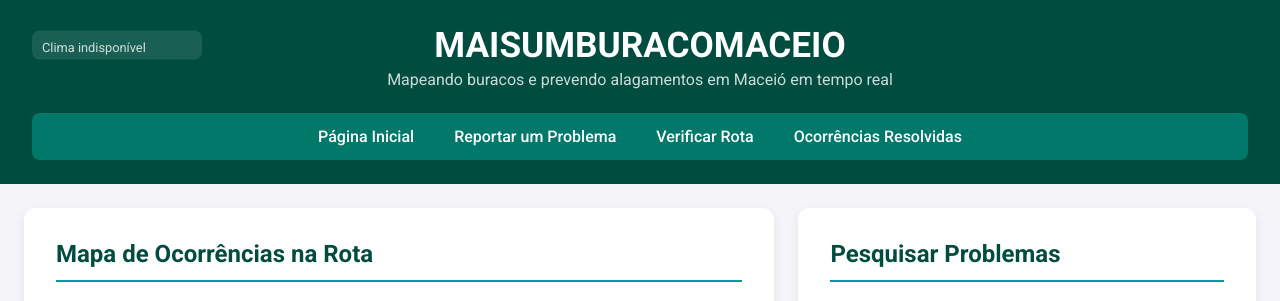
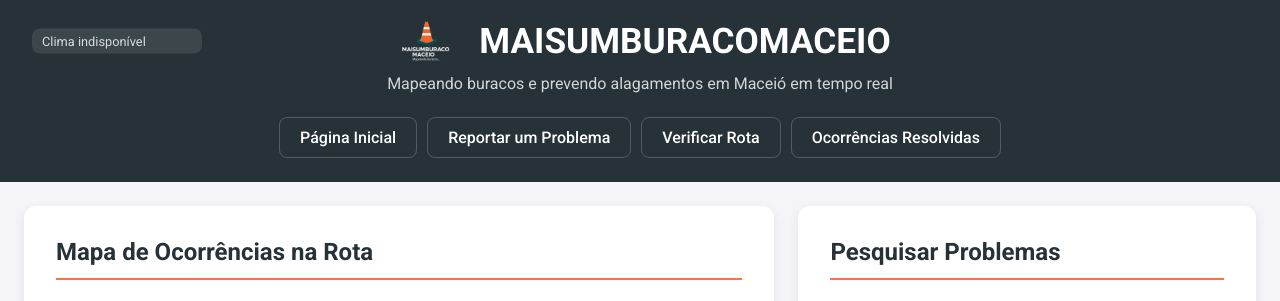
Before and after one commit to gallothiago/maisumburaco, a Flask app: page /rota in a window 1280 px wide. Shown: the top 301 px of the page. Run offline with Flask 3, Linux system fonts and the light colour scheme; data that the repository does not hold is empty; some libraries are stand-ins or nearby versions.

Commit message:
ajustes finais de estilo + logo

```diff
--- a/static/css/style.css
+++ b/static/css/style.css
@@ -2,14 +2,15 @@
 @import url('https://fonts.googleapis.com/css2?family=Roboto:wght@400;500;700&display=swap');
 
 :root {
-    --primary-color: #00796b; /* Verde principal */
-    --primary-dark: #004d40;   /* Verde escuro para hover e header */
-    --accent-color: #0097a7;   /* Azul ciano para destaques */
-    --danger-color: #d32f2f;   /* Vermelho para alertas e botões de exclusão */
-    --light-gray: #f4f4f9;     /* Cor de fundo principal */
-    --medium-gray: #e0e0e0;    /* Cor de bordas suaves */
-    --dark-gray: #424242;      /* Cor de texto principal */
-    --text-light: #616161;     /* Cor de texto secundário */
+    /* Nova paleta de cores baseada no logotipo */
+    --primary-color: #FF7043; /* Laranja vibrante do cone */
+    --primary-dark: #F4511E;   /* Laranja mais escuro para hover */
+    --dark-color: #263238;     /* Cinza-asfalto escuro da base do logo */
+    --danger-color: #d32f2f;   /* Vermelho para alertas */
+    --light-gray: #f4f4f9;     /* Fundo principal */
+    --medium-gray: #e0e0e0;    /* Bordas suaves */
+    --dark-gray: #424242;      /* Texto principal */
+    --text-light: #616161;     /* Texto secundário */
     --white: #ffffff;
     --shadow: 0 4px 12px rgba(0, 0, 0, 0.08);
 }
@@ -27,9 +28,9 @@ body {
 
 /* --- CABEÇALHO E NAVEGAÇÃO --- */
 header {
-    background: var(--primary-dark);
+    background: var(--dark-color);
     color: var(--white);
-    padding: 1.5rem 2rem;
+    padding: 1rem 2rem 1.5rem;
     text-align: center;
 }
 .header-top {
@@ -37,22 +38,50 @@ header {
     align-items: center;
     justify-content: center;
     position: relative;
+    margin-bottom: 0.5rem;
 }
-header h1 { margin: 0; font-size: 2.2rem; font-weight: 700; flex-grow: 1; }
-header h1 a { color: var(--white); text-decoration: none; }
-header p { margin: 0.25rem 0 0; font-size: 1rem; color: rgba(255, 255, 255, 0.8); }
+.logo-link {
+    display: flex;
+    align-items: center; /* Chave para o alinhamento vertical */
+    gap: 15px;
+    text-decoration: none;
+    color: var(--white);
+}
+.header-logo {
+    height: 50px;
+    width: auto;
+}
+header h1 {
+    margin: 0;
+    font-size: 2.2rem;
+    font-weight: 700;
+}
+header p { margin: 0; font-size: 1rem; color: rgba(255, 255, 255, 0.8); }
 
 .main-nav {
     width: 100%;
-    background-color: var(--primary-color);
+    background-color: transparent;
     margin-top: 1.5rem;
     border-radius: 8px;
 }
-.main-nav ul { list-style-type: none; padding: 0; margin: 0; display: flex; justify-content: center; flex-wrap: wrap; }
-.main-nav ul li a { display: block; color: var(--white); text-align: center; padding: 14px 20px; text-decoration: none; font-weight: 500; transition: background-color 0.3s; border-radius: 8px; }
-.main-nav ul li a:hover { background-color: var(--primary-dark); }
+.main-nav ul { list-style-type: none; padding: 0; margin: 0; display: flex; justify-content: center; flex-wrap: wrap; gap: 10px; }
+.main-nav ul li a {
+    display: block;
+    color: var(--white);
+    text-align: center;
+    padding: 10px 20px;
+    text-decoration: none;
+    font-weight: 500;
+    transition: background-color 0.3s, border-color 0.3s;
+    border-radius: 8px;
+    border: 1px solid rgba(255, 255, 255, 0.2);
+}
+.main-nav ul li a:hover {
+    background-color: var(--primary-color);
+    border-color: var(--primary-color);
+}
 
-/* --- NOVO WIDGET DE CLIMA NO CABEÇALHO --- */
+/* --- WIDGET DE CLIMA NO CABEÇALHO --- */
 #header-weather-widget {
     position: absolute;
     left: 0;
@@ -68,22 +97,10 @@ header p { margin: 0.25rem 0 0; font-size: 1rem; color: rgba(255, 255, 255, 0.8)
     font-size: 0.9rem;
     min-width: 150px;
 }
-#header-weather-widget img {
-    width: 40px;
-    height: 40px;
-}
-.header-weather-details {
-    text-align: left;
-}
-.header-temp {
-    font-weight: 700;
-    font-size: 1.1rem;
-    display: block;
-}
-.header-desc {
-    font-size: 0.8rem;
-    text-transform: capitalize;
-}
+#header-weather-widget img { width: 40px; height: 40px; }
+.header-weather-details { text-align: left; }
+.header-temp { font-weight: 700; font-size: 1.1rem; display: block; }
+.header-desc { font-size: 0.8rem; text-transform: capitalize; }
 
 /* --- LAYOUT PRINCIPAL E SEÇÕES --- */
 main {
@@ -94,30 +111,27 @@ main {
     width: 100%;
     box-sizing: border-box;
 }
-
 section {
     background-color: var(--white);
     padding: 2rem;
     border-radius: 12px;
     box-shadow: var(--shadow);
 }
-
 h2 {
-    color: var(--primary-dark);
-    border-bottom: 2px solid var(--accent-color);
+    color: var(--dark-color);
+    border-bottom: 2px solid var(--primary-color);
     padding-bottom: 0.75rem;
     margin-top: 0;
     margin-bottom: 1.5rem;
     font-weight: 700;
 }
-
 #map { height: 65vh; border-radius: 8px; margin-top: 1rem; min-height: 450px; background-color: var(--medium-gray); }
 
 /* --- FORMULÁRIOS E BOTÕES --- */
 .form-instruction { font-size: 0.9rem; color: var(--text-light); margin-top: 0; margin-bottom: 1rem; text-align: center; }
 #report-form label, #route-form label { display: block; margin-top: 1rem; margin-bottom: 0.5rem; font-weight: 500; }
 #report-form select, #report-form textarea, #report-form input, #route-form input { width: 100%; padding: 0.8rem 1rem; border: 1px solid var(--medium-gray); border-radius: 8px; box-sizing: border-box; font-size: 1rem; transition: border-color 0.3s, box-shadow 0.3s; }
-#report-form select:focus, #report-form textarea:focus, #report-form input:focus, #route-form input:focus { outline: none; border-color: var(--accent-color); box-shadow: 0 0 0 3px rgba(0, 151, 167, 0.2); }
+#report-form select:focus, #report-form textarea:focus, #report-form input:focus, #route-form input:focus { outline: none; border-color: var(--primary-color); box-shadow: 0 0 0 3px rgba(255, 112, 67, 0.2); }
 button { border: none; padding: 0.9rem 1.5rem; margin-top: 1.5rem; border-radius: 8px; cursor: pointer; font-size: 1rem; font-weight: 700; width: 100%; transition: background-color 0.3s, transform 0.2s; }
 button:hover { transform: translateY(-2px); }
 #report-form button, #verify-route-btn { background-color: var(--primary-color); color: var(--white); }
@@ -128,14 +142,14 @@ button:hover { transform: translateY(-2px); }
 /* --- LISTAS E ITENS --- */
 .address-preview { font-style: italic; color: var(--text-light); margin-top: 1rem; padding: 0.75rem; background-color: var(--light-gray); border-radius: 8px; min-height: 1.2em; }
 #reports-list, #route-reports-list, #resolved-list { margin-top: 1rem; max-height: 450px; overflow-y: auto; padding-right: 10px;}
-.report-item { background-color: var(--white); border: 1px solid var(--medium-gray); border-left: 5px solid var(--accent-color); padding: 1rem; border-radius: 8px; margin-bottom: 0.75rem; transition: box-shadow 0.3s, border-left-color 0.3s; }
+.report-item { background-color: var(--white); border: 1px solid var(--medium-gray); border-left: 5px solid var(--primary-color); padding: 1rem; border-radius: 8px; margin-bottom: 0.75rem; cursor: pointer; transition: box-shadow 0.3s, border-left-color 0.3s; }
 .report-item:hover { box-shadow: 0 4px 15px rgba(0, 0, 0, 0.1); }
-.report-item .address { font-style: italic; color: var(--primary-color); margin-top: 0.5rem; }
+.report-item .address { font-style: italic; color: var(--primary-dark); margin-top: 0.5rem; }
 .report-item button.resolve-button { background-color: var(--primary-color); color: var(--white); padding: 0.5rem 1rem; width: auto; margin-top: 1rem; float: none; display: block; margin-left: auto; font-size: 0.85rem; font-weight: 500; }
 .report-item button.resolve-button:hover { background-color: var(--primary-dark); transform: none; }
 .report-item-on-route { border-left-color: var(--danger-color); }
 
-/* --- REMOVENDO ESTILOS DO WIDGET ANTIGO --- */
+/* --- WIDGET DE METEOROLOGIA (ANTIGO) --- */
 #weather-container { display: none; }
 
 /* --- LAYOUTS DE PÁGINA E RESPONSIVIDADE --- */
@@ -143,19 +157,20 @@ button:hover { transform: translateY(-2px); }
 .page-container { display: flex; flex-wrap: wrap; gap: 1.5rem; width: 100%; }
 .page-container > #map-container { flex: 3; min-width: 350px; }
 .page-container > .sidebar { flex: 2; min-width: 320px; }
-
 .resolved-actions { margin-top: 1rem; display: flex; gap: 0.5rem; justify-content: flex-end; }
 .resolved-actions button { width: auto; padding: 0.5rem 1rem; font-size: 0.85rem; margin-top: 0; }
-.undo-button { background-color: var(--accent-color) !important; color: var(--white); }
-.undo-button:hover { background-color: #007a8a !important; transform: none; }
-.delete-permanently-button { background-color: var(--danger-color) !important; color: var(--white); }
-.delete-permanently-button:hover { background-color: #a72424 !important; transform: none; }
+.undo-button { background-color: var(--accent-color); color: var(--white); }
+.undo-button:hover { background-color: #007a8a; transform: none; }
+.delete-permanently-button { background-color: var(--danger-color); color: var(--white); }
+.delete-permanently-button:hover { background-color: #a72424; transform: none; }
 
-footer { text-align: center; padding: 2rem 1rem; background-color: #313131; color: rgba(255, 255, 255, 0.7); margin-top: auto; }
+footer { text-align: center; padding: 2rem 1rem; background-color: #212121; color: rgba(255, 255, 255, 0.7); margin-top: auto; }
 
 /* Ajustes para telas menores */
 @media (max-width: 992px) {
     .page-container { flex-wrap: wrap; }
     .header-top { justify-content: center; }
     #header-weather-widget { position: static; transform: none; margin-bottom: 1rem; justify-content: center; }
+    .logo-link { flex-direction: column; gap: 5px; }
+    header h1 { font-size: 1.8rem; }
 }
--- a/templates/base.html
+++ b/templates/base.html
@@ -13,7 +13,11 @@
             <div id="header-weather-widget">
                 <p>Carregando clima...</p>
             </div>
-            <h1><a href="{{ url_for('index') }}">MAISUMBURACOMACEIO</a></h1>
+            <!-- ESTRUTURA CORRIGIDA PARA O LOGO E TÍTULO -->
+            <a href="{{ url_for('index') }}" class="logo-link">
+                <img src="{{ url_for('static', filename='images/logo.png') }}" alt="Logotipo MAISUMBURACOMACEIO" class="header-logo">
+                <h1>MAISUMBURACOMACEIO</h1>
+            </a>
         </div>
         <p>Mapeando buracos e prevendo alagamentos em Maceió em tempo real</p>
         <nav class="main-nav">
@@ -34,6 +38,6 @@
         <p>© 2025 MAISUMBURACOMACEIO. Todos os direitos reservados.</p>
     </footer>
 
-    <script src="{{ url_for('static', filename='js/script.js', v='1.2') }}"></script>
+    <script src="{{ url_for('static', filename='js/script.js', v='1.1') }}"></script>
 </body>
 </html>
```
Also changed, not shown: reports.db, static/images/logo.png (added).
